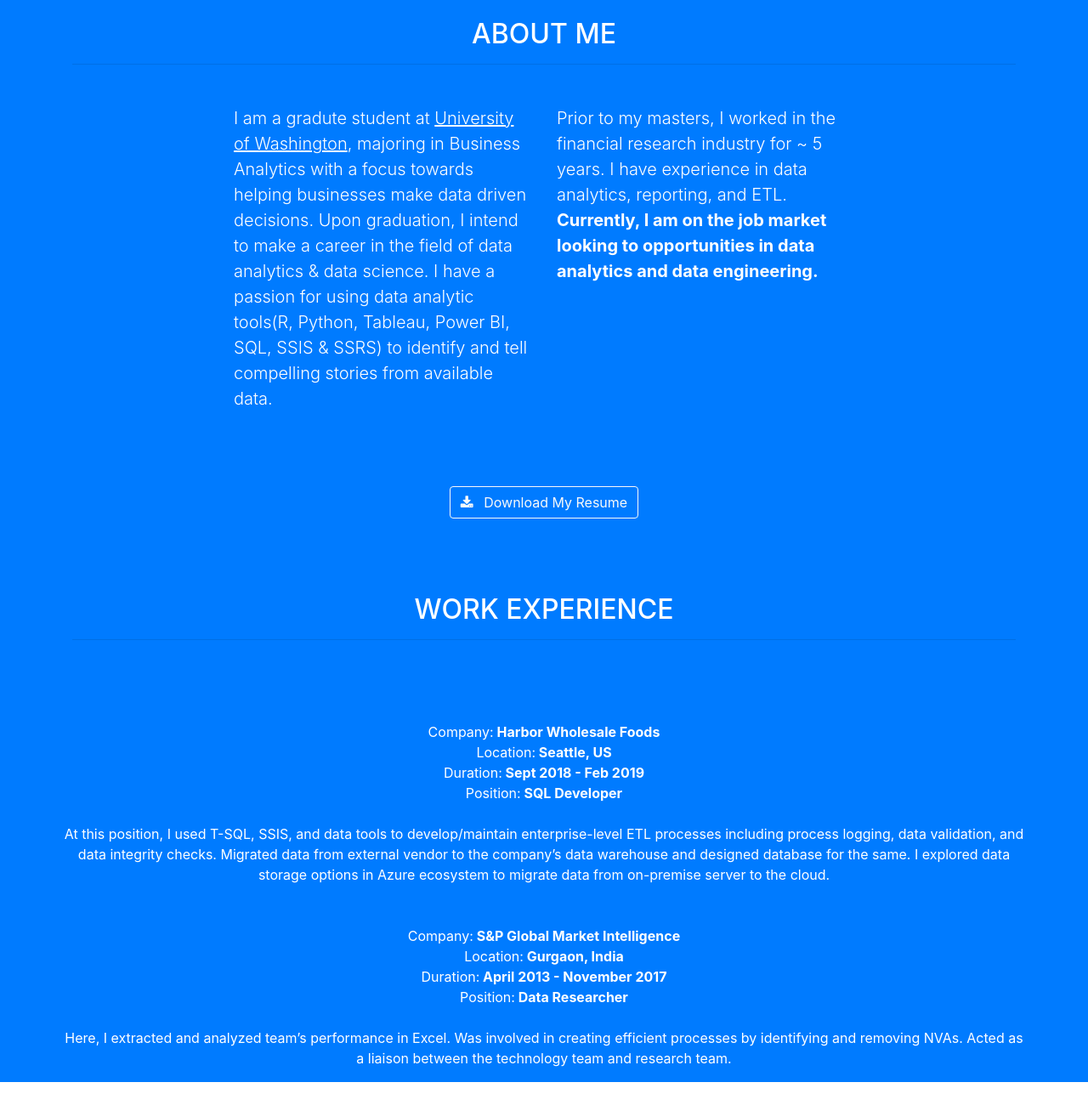
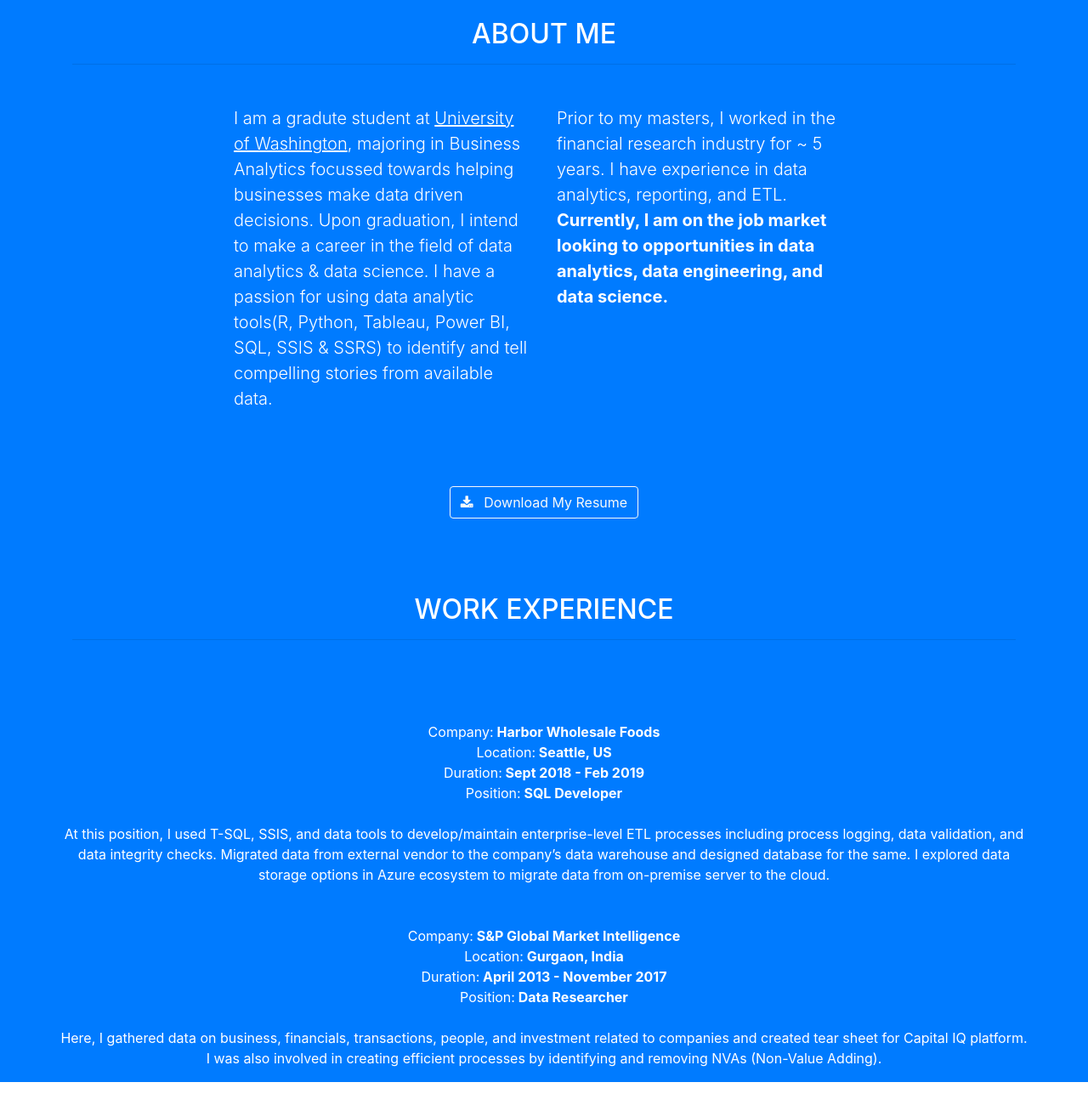
Before and after one commit to komalbachhuka/komalbachhuka.github.io, a website with bundled scripts: page index.html in a window 1280 px wide. Shown: the part 1420-2720 px from the top of the page at 85% size. Built offline with nearby package versions, Linux system fonts and the light colour scheme; files whose address does not match are found by name.

Commit message:
updated bio

```diff
--- a/index.html
+++ b/index.html
@@ -184,10 +184,10 @@
         <hr class="star-light mb-5">
         <div class="row">
           <div class="col-lg-4 ml-auto">
-            <p class="lead">I am a gradute student at <a href="http://www.tacoma.uw.edu/" target="_blank"><font class = "lead", color = "white"><u>University of Washington</u></font></a>, majoring in Business Analytics with a focus towards helping businesses make data driven decisions. Upon graduation, I intend to make a career in the field of data analytics & data science. I have a passion for using data analytic tools(R, Python, Tableau, Power BI, SQL, SSIS & SSRS) to identify and tell compelling stories from available data.</p>
+            <p class="lead">I am a gradute student at <a href="http://www.tacoma.uw.edu/" target="_blank"><font class = "lead", color = "white"><u>University of Washington</u></font></a>, majoring in Business Analytics focussed towards helping businesses make data driven decisions. Upon graduation, I intend to make a career in the field of data analytics & data science. I have a passion for using data analytic tools(R, Python, Tableau, Power BI, SQL, SSIS & SSRS) to identify and tell compelling stories from available data.</p>
           </div>
           <div class="col-lg-4 mr-auto">
-            <p class="lead" id="resume">Prior to my masters, I worked in the financial research industry for ~ 5 years. I have experience in data analytics, reporting, and ETL. <b><b> Currently, I am on the job market looking to opportunities in data analytics and data engineering.</b></b> </p>
+            <p class="lead" id="resume">Prior to my masters, I worked in the financial research industry for ~ 5 years. I have experience in data analytics, reporting, and ETL. <b><b> Currently, I am on the job market looking to opportunities in data analytics, data engineering, and data science.</b></b> </p>
           </div>
         </div>
 		<br><br>
@@ -228,7 +228,7 @@
 				<li>Position:<strong><a> Data Researcher</a>
                                     </strong></li>
 				<br>
-				<li> Here, I extracted and analyzed team’s performance in Excel. Was involved in creating efficient processes by identifying and removing NVAs. Acted as a liaison between the technology team and research team.</li>
+				<li> Here, I gathered data on business, financials, transactions, people, and investment related to companies and created tear sheet for Capital IQ platform. I was also involved in creating efficient processes by identifying and removing NVAs (Non-Value Adding).</li>
 
 
 			</ul><center>
```
